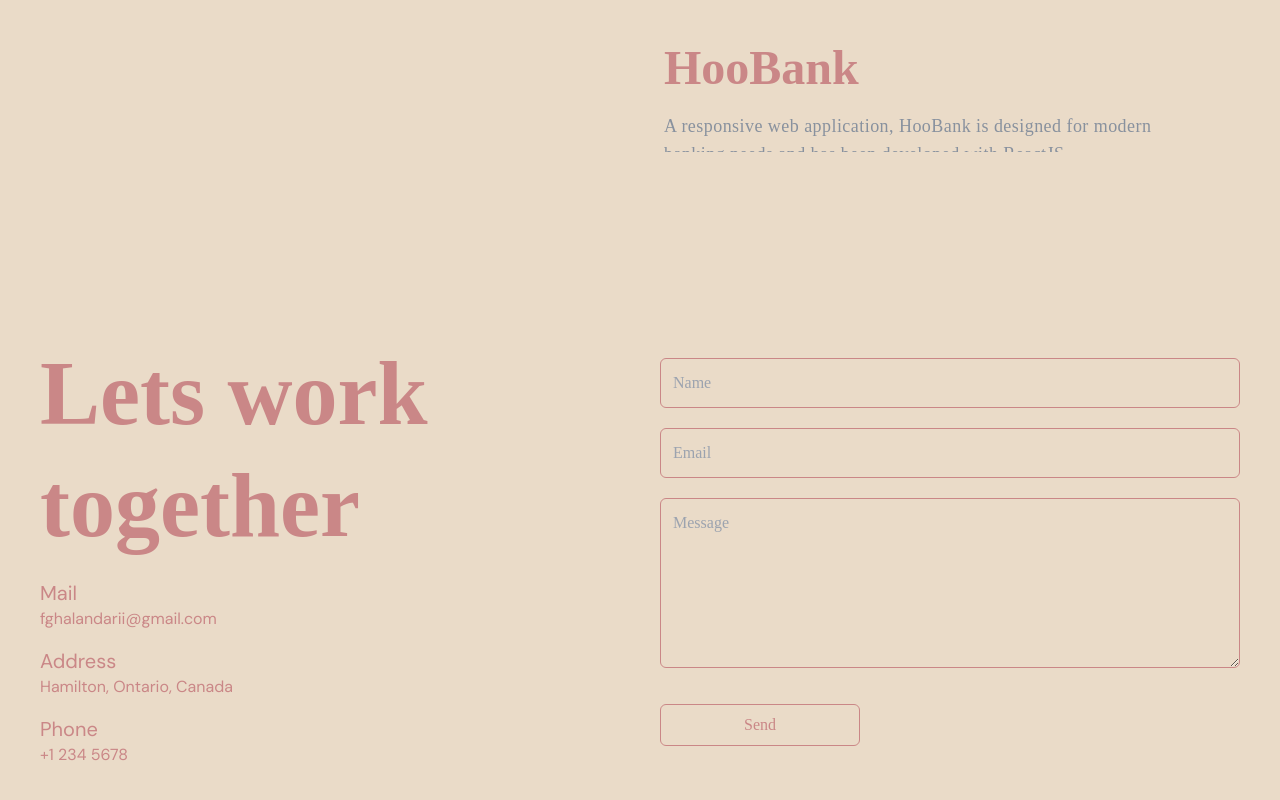
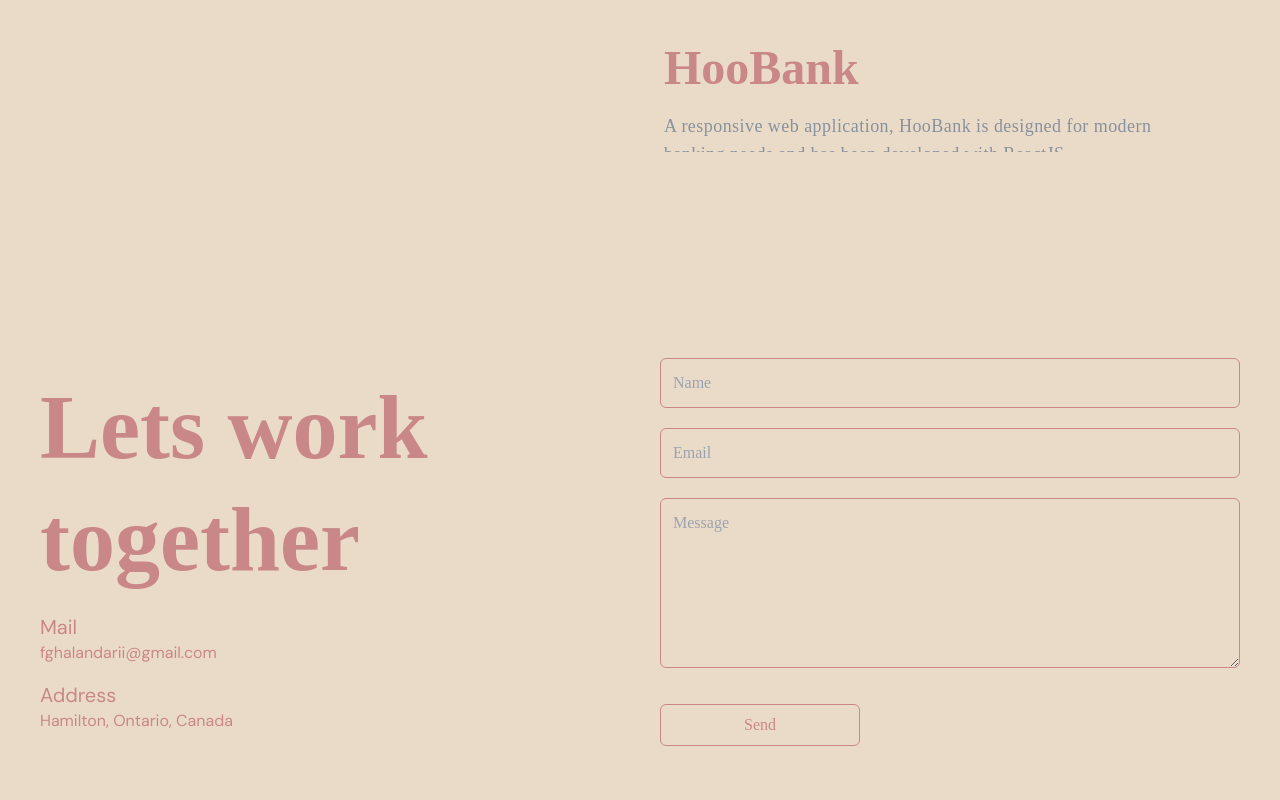
Before and after one commit to FatemeGhalandari/fatemeghalandari.github.io, a React (Vite) app: page / in a window 1280 px wide. Shown: the part 5573-6373 px from the top of the page. Built offline with nearby package versions, Linux system fonts and the light colour scheme.

Commit message:
style: Remove unnecessary code in Contact component

```diff
--- a/src/components/Contact.jsx
+++ b/src/components/Contact.jsx
@@ -71,12 +71,7 @@ const Contact = () => {
             Hamilton, Ontario, Canada
           </span>
         </motion.div>
-        <motion.div variants={variants}>
-          <h2 className="sm:text-xl text-base text-[#CA8787]">Phone</h2>
-          <span className="sm:text-base text-sm text-[#CA8787]">
-            +1 234 5678
-          </span>
-        </motion.div>
+
       </motion.div>
       <motion.div
         className="flex-1 flex flex-col gap-10 relative"
```
